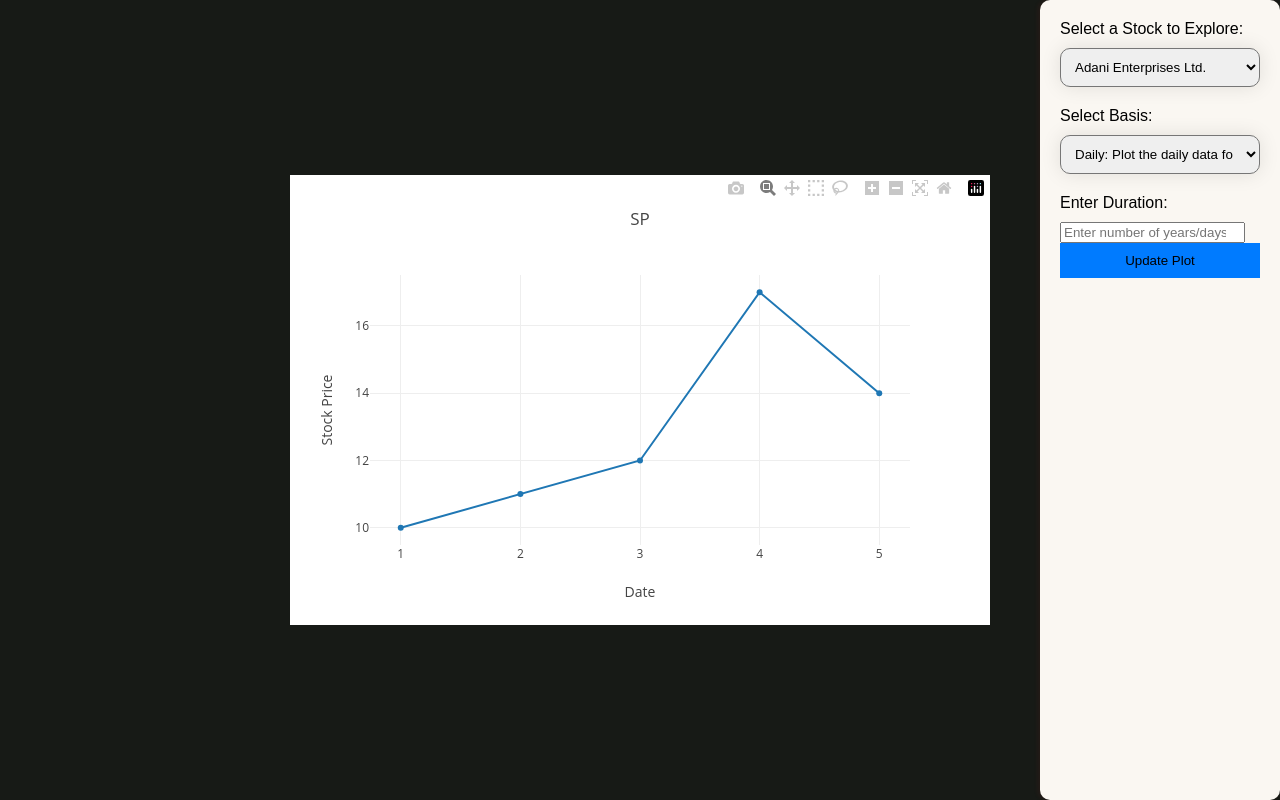
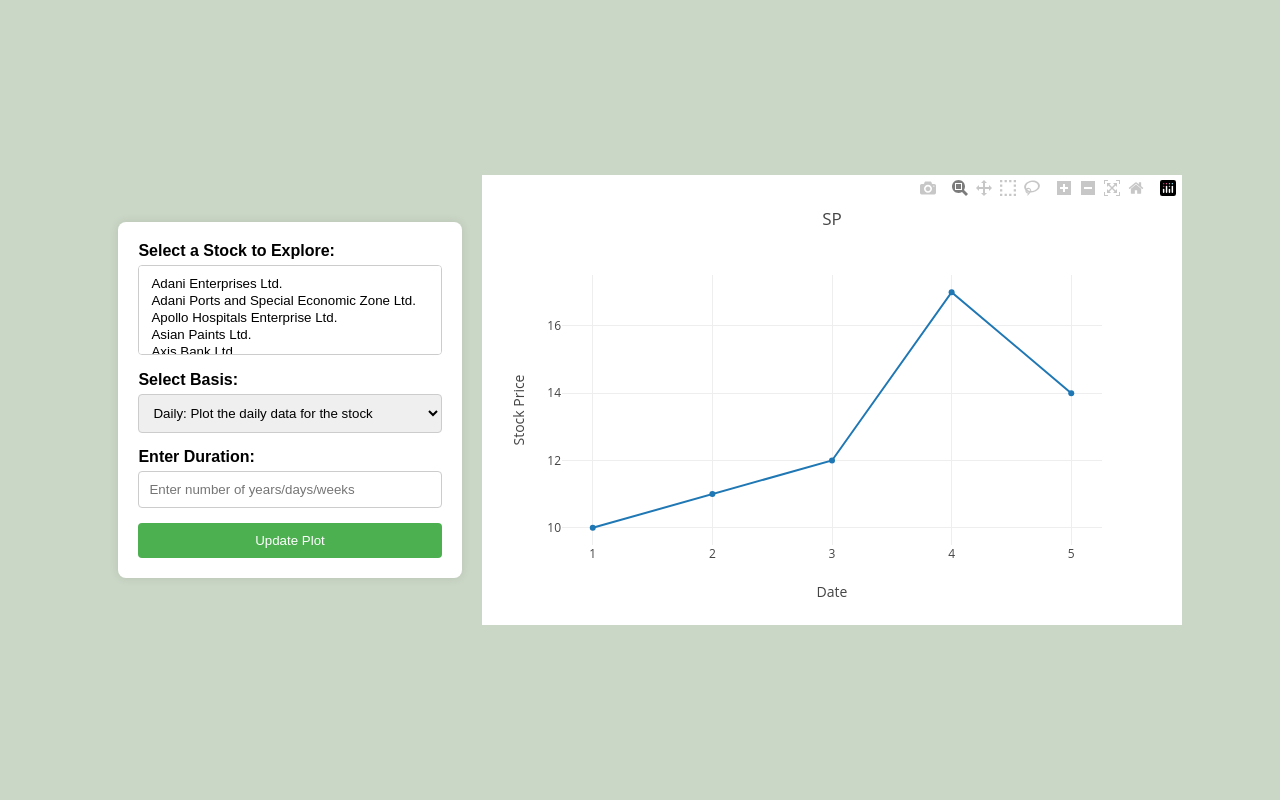
Before and after one commit to average-engineer007/project1, a Flask app: page /dashboard in a window 1280 px wide. Run offline with Flask 3, Linux system fonts and the light colour scheme; a user stored in the database is signed in; parts of the project's set-up code (start-up, migrations or seed data) failed here and were passed over; some libraries are stand-ins or nearby versions.

Commit message:
changed styling

```diff
--- a/app.py
+++ b/app.py
@@ -93,7 +93,7 @@ def used_user_name():
         return jsonify({'status': 'Username available !!'})
 
 if __name__ == '__main__':
-    app.run(debug=True,port=5001)
+    app.run(debug=True,port=5000)
 
 
 # def process_stock():
--- a/static/style.css
+++ b/static/style.css
@@ -1,7 +1,7 @@
 /* style.css */
 body {
     font-family: 'Arial', sans-serif;
-    background-color: #171a16;
+    background-color: #cbd7c6;
     display: flex;
     justify-content: center;
     align-items: center;
@@ -77,29 +77,44 @@ button {
     color: #59bf2a; /* Set the color to a neutral shade */
 }
 
-
 .stocks {
-    position: fixed;
-    top: 0;
-    right: 0;
-    height: 95%;
-    width: 200px;
-    border-radius: 10px;
-    background-color: #faf7f2;
+    max-width: 600px;
+    margin: 20px ;
     padding: 20px;
-    box-shadow: -2px 0 5px rgba(177, 42, 42, 0.1);
-
+    background-color: #fff;
+    border-radius: 8px;
+    box-shadow: 0 0 10px rgba(0, 0, 0, 0.1);
 }
 
-label
-{
+label {
     display: block;
-    margin-bottom: 10px;
+    margin-bottom: 5px;
+    font-weight: bold;
 }
-select{
-    width: 200px;
+
+select, input {
+    width: 100%;
     padding: 10px;
-    border-radius: 10px;
-    box-shadow: 0 0 20px rgba(0, 0, 0, 0.1);
-    margin-bottom: 20px;
+    margin-bottom: 15px;
+    box-sizing: border-box;
+    border: 1px solid #ccc;
+    border-radius: 4px;
 }
+
+button {
+    background-color: #4caf50;
+    color: #fff;
+    padding: 10px 15px;
+    border: none;
+    border-radius: 4px;
+    cursor: pointer;
+}
+
+button:hover {
+    background-color: #45a049;
+}
+
+/* Multi-select style */
+select[multiple] {
+    height: auto;
+}
--- a/templates/welcome.html
+++ b/templates/welcome.html
@@ -8,7 +8,7 @@
 <body>
     <div class="stocks">
         <label for ="selectOption"> Select a Stock to Explore:</label>
-        <select id="selectOption" name ="selectOption">
+        <select id="selectOption" name ="selectOption" multiple>
             <option value="ADANIENT">Adani Enterprises Ltd.</option>
             <option value="ADANIPORTS">Adani Ports and Special Economic Zone Ltd.</option>
             <option value="APOLLOHOSP">Apollo Hospitals Enterprise Ltd.</option>
```
